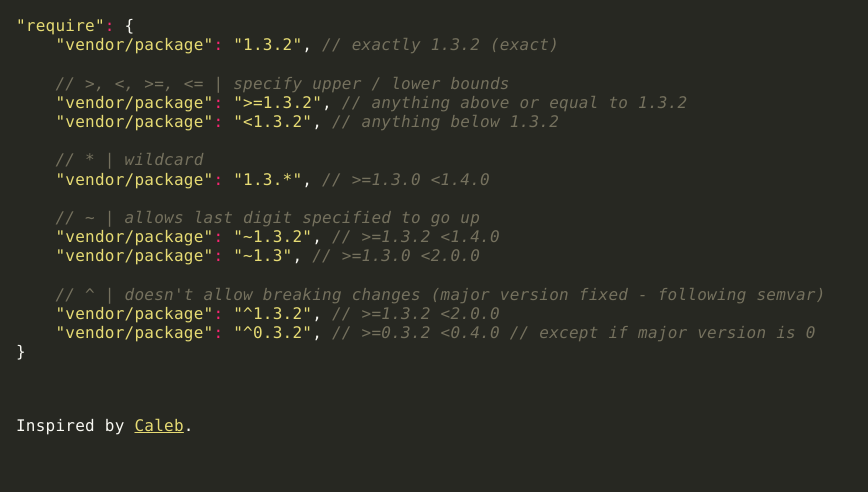
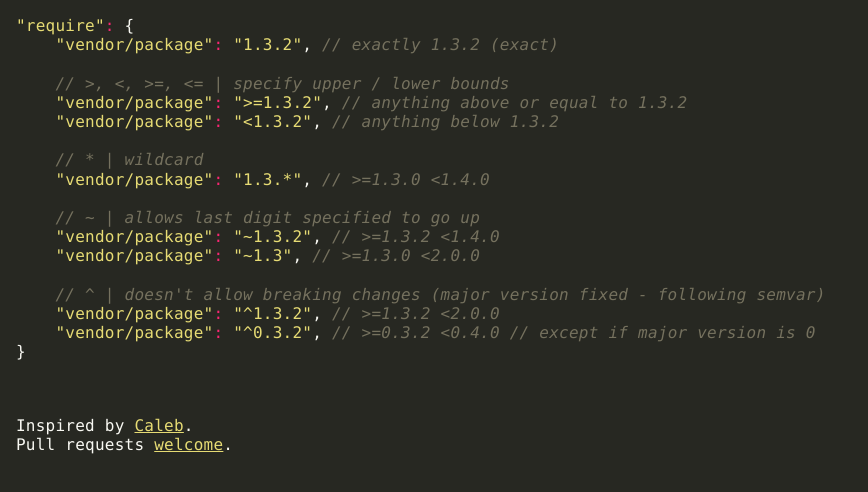
Before and after one commit to tnorthcutt/composer.travisnorthcutt.com, a plain HTML site: page index.html in a window 1280 px wide. Shown: the whole page, without its empty margins (0-868 px from the left). Drawn offline with Linux system fonts and the light colour scheme.

Commit message:
Explicitly welcome PRs

```diff
--- a/index.html
+++ b/index.html
@@ -25,6 +25,7 @@
 
 <p>
 Inspired by <a href="https://twitter.com/calebporzio/status/880419331154354176" target="_blank">Caleb</a>.
+Pull requests <a href="https://github.com/tnorthcutt/composerversioncheatsheet" target="_blank">welcome</a>.
 </p>
 </pre>
 </div>
```
